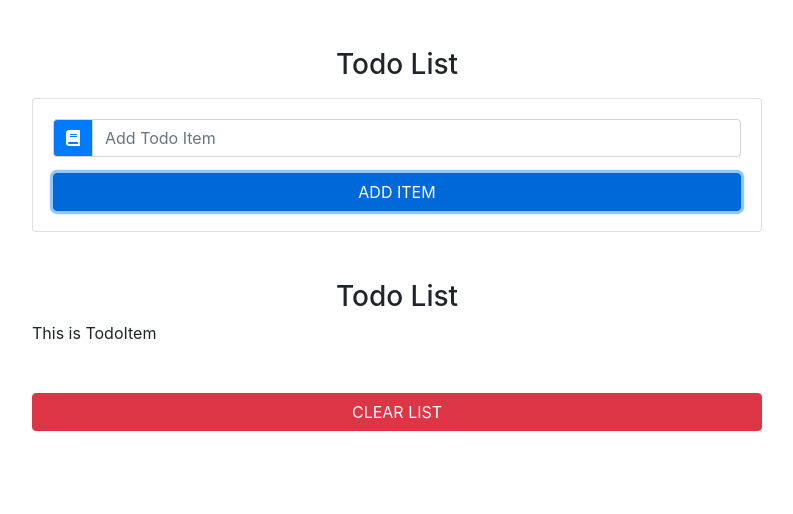
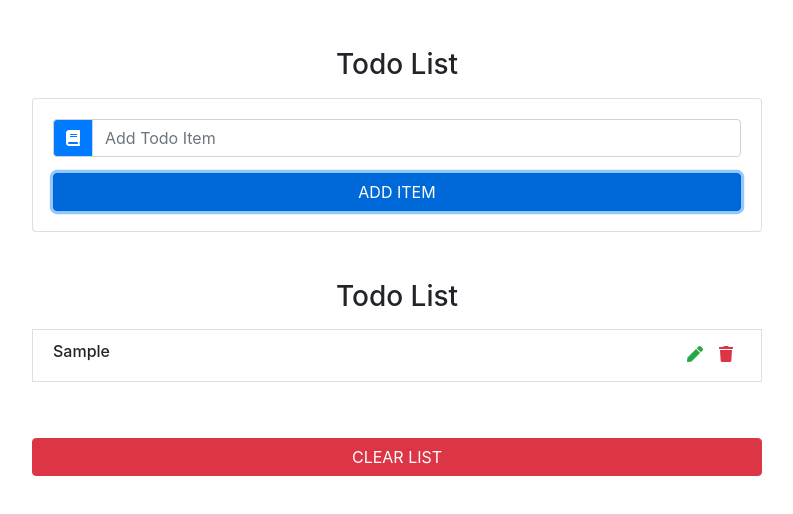
Before and after one commit to realstevelee/todo-list-react, a React (Create React App) app: page / in a window 1280 px wide. Both pictures are taken after typing "Sample" into the empty fields and a click on the button "ADD ITEM". Shown: the top 514 px of the page, without its empty margins (243-1036 px from the left). Built offline with nearby package versions, Linux system fonts and the light colour scheme.

Commit message:
Updated TodoItem component

```diff
--- a/src/Components/TodoItem.js
+++ b/src/Components/TodoItem.js
@@ -2,10 +2,19 @@
 
 export default class TodoItem extends Component {
     render() {
+        const { title, handleDelete, handleEdit } = this.props
         return (
-            <div>
-                This is TodoItem
-            </div>
+            <li className="list-group-item text-capitalize d-flex justify-content-between my-2">
+                <h6>{title}</h6>
+                <div className="todo-icon">
+                    <span className="mx-2 text-success" onClick={handleEdit}>
+                        <i className="fas fa-pen"></i>
+                    </span>
+                    <span className="mx-2 text-danger" onClick={handleDelete}>
+                        <i className="fas fa-trash"></i>
+                    </span>
+                </div>
+            </li>
         )
     }
 }
```
